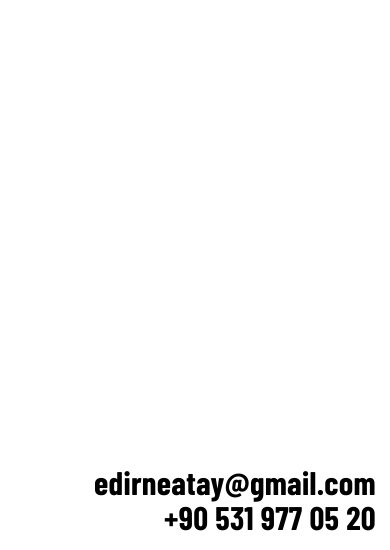
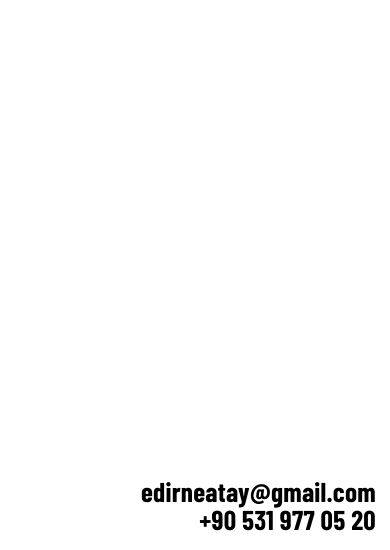
Before and after one commit to edirneatay-ide/atayagizedirne, a plain HTML site: page contact.html in a window 390 px wide. Shown: the part 294-844 px from the top of the page. Drawn offline with nearby package versions, Linux system fonts and the light colour scheme; a web font is replaced by a local one.

Commit message:
Update contact.html

```diff
--- a/contact.html
+++ b/contact.html
@@ -158,7 +158,7 @@ html, body {
       display: block;
       font-family: var(--font-display);
       font-weight: 900;
-      font-size: clamp(36px, 8.4vw, 130px);
+      font-size: clamp(30px, 6.4vw, 100px);
       letter-spacing: 0.01em;
       text-transform: lowercase;
       line-height: 1.05;
@@ -179,7 +179,7 @@ html, body {
       .top-left { order: 1; }
       .top-right { order: 2; margin-top: 0; flex-direction: row; align-items: flex-start; gap: 18px; }
       .top-center { order: 3; }
-      .contact-big { font-size: clamp(24px, 8.4vw, 60px); }
+      .contact-big { font-size: clamp(22px, 7vw, 46px); }
     }
   </style>
   <link rel="preload" as="image" href="images/signature-ata.png" />
```
